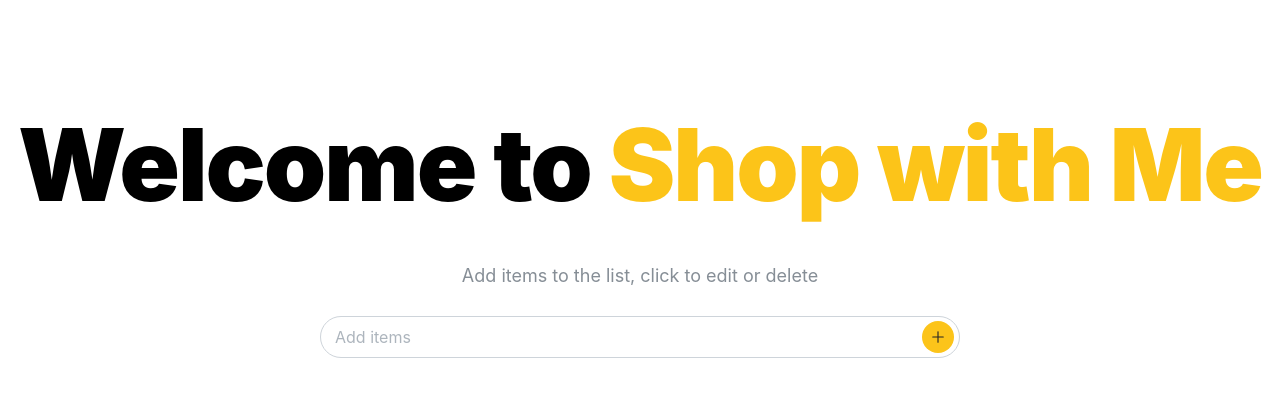
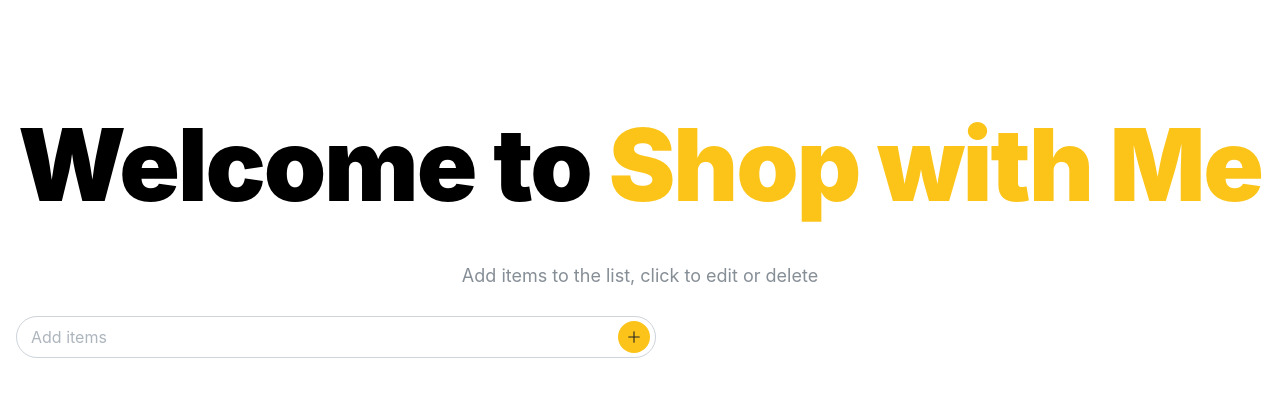
Before and after one commit to micahdevs/Shop-Co-op, a React (Vite) app: page / in a window 1280 px wide. Shown: the top 396 px of the page. Built offline with nearby package versions, Linux system fonts and the light colour scheme.

Commit message:
Refactor add/edit/delete list items, separate components for simplicity

```diff
--- a/package.json
+++ b/package.json
@@ -25,7 +25,8 @@
     "@tabler/icons-react": "^3.17.0",
     "react": "^18.3.1",
     "react-dom": "^18.3.1",
-    "react-router-dom": "^6.26.1"
+    "react-router-dom": "^6.26.1",
+    "uuid": "^10.0.0"
   },
   "devDependencies": {
     "@eslint/js": "^9.10.0",
--- a/src/components/InputWithButton/InputWithButton.module.css
+++ b/src/components/AddItem/AddItem.module.css
@@ -12,8 +12,3 @@
       width: 50%;
     }
   }
-
-  /* should find better solution for this hover style */
-  .listButton {
-    --ai-hover: 'transparent' !important;
-  }
--- /dev/null
+++ b/src/components/AddItem/AddItem.tsx
@@ -0,0 +1,42 @@
+import { TextInput, ActionIcon, rem } from '@mantine/core';
+import classes from './AddItem.module.css';
+import { useState } from 'react';
+import { IconPlus } from '@tabler/icons-react';
+import { ItemType } from '../ItemList/ItemList';
+import { v4 as uuidv4 } from 'uuid';
+
+interface AddItemProps {
+  onAddItem: (item: ItemType) => void;
+}
+
+export function AddItem({ onAddItem }: AddItemProps): JSX.Element {
+  const [title, setTitle] = useState('');
+
+  return (
+    <TextInput
+      value={title}
+      onChange={e => setTitle(e.target.value)}
+      className={classes.input}
+      mt={25}
+      m="md"
+      radius="xl"
+      size="md"
+      placeholder="Add items"
+      rightSectionWidth={42}
+      rightSection={
+          <ActionIcon color='#fcc41a'
+          onClick={() => {
+            const id = uuidv4();
+            setTitle('');
+            onAddItem({ id, title });
+          }}
+          size={32}
+          radius="xl"
+          variant="filled"
+          >
+            <IconPlus style={{ width: rem(18), height: rem(18), color: '#252525' }} stroke={1.5}/>
+          </ActionIcon>
+    }
+    />
+  );
+}
--- a/src/components/InputWithButton/InputWithButton.tsx
+++ /dev/null
@@ -1,65 +0,0 @@
-import { TextInput, TextInputProps, ActionIcon, rem, List } from '@mantine/core';
-import classes from './InputWithButton.module.css';
-import { useState } from 'react';
-import { IconPlus, IconTrash } from '@tabler/icons-react';
-
-export function InputWithButton(props: TextInputProps) {
-  const [items, setItems] = useState<string[]>([]);
-  const [newItem, setNewItem] = useState('');
-
-  const handleInputChange = (e: React.ChangeEvent<HTMLInputElement>) => {
-    setNewItem(e.target.value);
-  };
-
-  const handleAddItem = () => {
-    setItems([...items, newItem]);
-    setNewItem('');
-  };
-
-  const handleDeleteItem = (index: number) => {
-    setItems(
-      // Underscore first argument indicates it is not needed
-      items.filter((_, itemIndex) => itemIndex !== index)
-    );
-  };
-
-  return (
-    <>
-    <TextInput
-    value={newItem}
-    onChange={handleInputChange}
-    className={classes.input}
-    mt={25}
-    m="md"
-    radius="xl"
-    size="md"
-    placeholder="Add items"
-    rightSectionWidth={42}
-    rightSection={
-        <ActionIcon color='#fcc41a' onClick={handleAddItem} size={32} radius="xl" variant="filled">
-        <IconPlus style={{ width: rem(18), height: rem(18), color: '#252525' }} stroke={1.5} />
-        </ActionIcon>
-    }
-    {...props}
-    />
-
-    <List spacing="sm" size="xl" center>
-        {items.map((item, index) => (
-          <List.Item
-            key={index}
-            >
-            {item}
-            <ActionIcon
-              className={classes.listButton}
-              onClick={() => handleDeleteItem(index)}
-              color='transparent'
-              >
-              <IconTrash style={{ width: rem(16), height: rem(16), color: '#252525' }} />
-            </ActionIcon>
-          </List.Item>
-        ))}
-      </List>
-    </>
-
-  );
-}
--- /dev/null
+++ b/src/components/ItemList/ItemList.tsx
@@ -0,0 +1,75 @@
+import { useState } from 'react';
+
+export interface ItemType {
+    id: string;
+    title: string;
+}
+
+export interface ItemListProps {
+    items: ItemType[];
+    onUpdate: (item: ItemType) => void;
+    onDelete: (id: string) => void;
+}
+
+export function ItemList({ items, onUpdate, onDelete }: ItemListProps): JSX.Element {
+    return (
+        <ul>
+            {items.map(item => (
+                <li key={item.id}>
+                    <Item
+                        item={item}
+                        onUpdate={onUpdate}
+                        onDelete={onDelete}
+                    />
+                </li>
+            ))}
+        </ul>
+    )
+}
+
+export interface ItemProps {
+    item: ItemType;
+    onUpdate: (item: ItemType) => void;
+    onDelete: (id: string) => void;
+}
+
+function Item({ item, onUpdate, onDelete }: ItemProps): JSX.Element {
+    const [isEditing, setIsEditing] = useState(false);
+    let itemContent;
+    if (isEditing) {
+        itemContent = (
+            <>
+                <input
+                    value={item.title}
+                    onChange={e => {
+                        onUpdate({
+                            ...item,
+                            title: e.target.value
+                        });
+                    }}
+                />
+                <button type='button' onClick={() => setIsEditing(false)}>
+                    Save
+                </button>
+            </>
+        );
+    } else {
+        itemContent = (
+            <>
+                {item.title}
+                <button type='button' onClick={() => setIsEditing(true)}>
+                    Edit
+                </button>
+            </>
+        );
+    }
+
+    return (
+        <label>
+            {itemContent}
+            <button type='button' onClick={() => onDelete(item.id)}>
+                Delete
+            </button>
+        </label>
+    )
+}
--- /dev/null
+++ b/src/components/OverallList/OverallList.tsx
@@ -0,0 +1,44 @@
+import { useState } from 'react';
+import { AddItem } from '../AddItem/AddItem';
+import { ItemList, ItemType } from '../ItemList/ItemList';
+
+export function OverallList() {
+    const [items, setItems] = useState<ItemType[]>([])
+
+    function handleAddItem({ id, title }: ItemType) {
+        setItems([
+            ...items,
+            {id, title}
+        ]);
+    }
+
+    function handleUpdateItem(nextItem: ItemType) {
+        setItems(items.map(i => {
+            if (i.id === nextItem.id) {
+                return nextItem;
+            }
+
+            return i;
+
+        }));
+    }
+
+    function handleDeleteItem(itemId: string) {
+        setItems(
+            items.filter(i => i.id !== itemId)
+        );
+    }
+
+    return (
+        <>
+            <AddItem
+                onAddItem={handleAddItem}
+            />
+            <ItemList
+                items={items}
+                onUpdate={handleUpdateItem}
+                onDelete={handleDeleteItem}
+            />
+        </>
+    );
+}
--- a/src/pages/Home.page.tsx
+++ b/src/pages/Home.page.tsx
@@ -1,23 +1,11 @@
 import { Welcome } from '../components/Welcome/Welcome';
-import { InputWithButton } from '@/components/InputWithButton/InputWithButton';
-import { Flex } from '@mantine/core';
+import { OverallList } from '@/components/OverallList/OverallList';
 
 export function HomePage() {
   return (
     <>
       <Welcome />
-
-      <Flex
-        mih={50}
-        gap="md"
-        justify="flex-start"
-        align="center"
-        direction="column"
-        wrap="wrap"
-        >
-        <InputWithButton/>
-      </Flex>
-
+      <OverallList />
     </>
   );
 }
```
Also changed, not shown: src/components/ItemList/ItemList.module.css (added), src/components/OverallList/OveralList.module.css (added), 2 other files (tests, documents, lock files or other folders).
